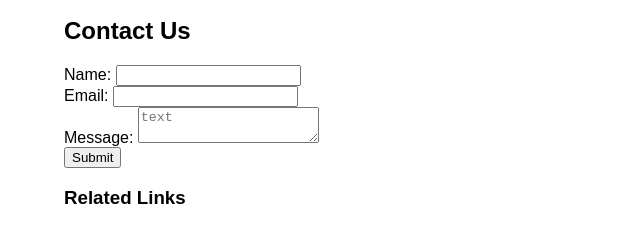
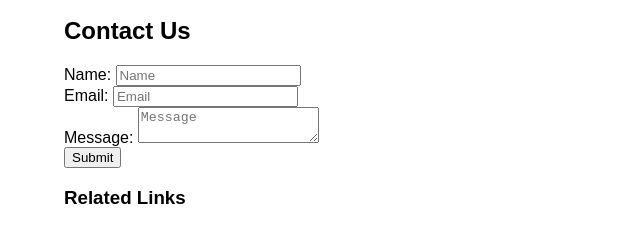
Before and after one commit to ibrahimw1/Lab5, a plain HTML site: page lab5_exe_C.html in a window 1280 px wide. Shown: the part 975-1200 px from the top of the page, 0-640 px from the left. Drawn offline with Linux system fonts and the light colour scheme.

Commit message:
fixed a mistake. now complete for real

```diff
--- a/lab5_exe_C.html
+++ b/lab5_exe_C.html
@@ -235,17 +235,17 @@ Description : DOM Elements.
 				// Task 5: Add placeholders to input elements based on their corresponding label IDs
 				var findingHeader = document.getElementsByTagName("input")
 				for(let i = 0; i < findingHeader.length; i++){
-					if(findingHeader[i].getAttribute("name") == "Name"){
-						findingHeader[i].setAttribute("placeholder","enter name here")
+					if(findingHeader[i].getAttribute("name") == "name"){
+						findingHeader[i].setAttribute("placeholder","Name")
 					}
 
-					if(findingHeader[i].getAttribute("name") == "Email"){
-						findingHeader[i].setAttribute("placeholder","enter email here")
+					if(findingHeader[i].getAttribute("name") == "email"){
+						findingHeader[i].setAttribute("placeholder","Email")
 					}
 				}
 
 				var findingHeader = document.getElementsByTagName("textarea")
-				findingHeader[0].setAttribute("placeholder","text")
+				findingHeader[0].setAttribute("placeholder","Message")
 
 				// Task 6: Set the src attribute of the image
 				var findingImage = document.getElementsByTagName("img")
```
